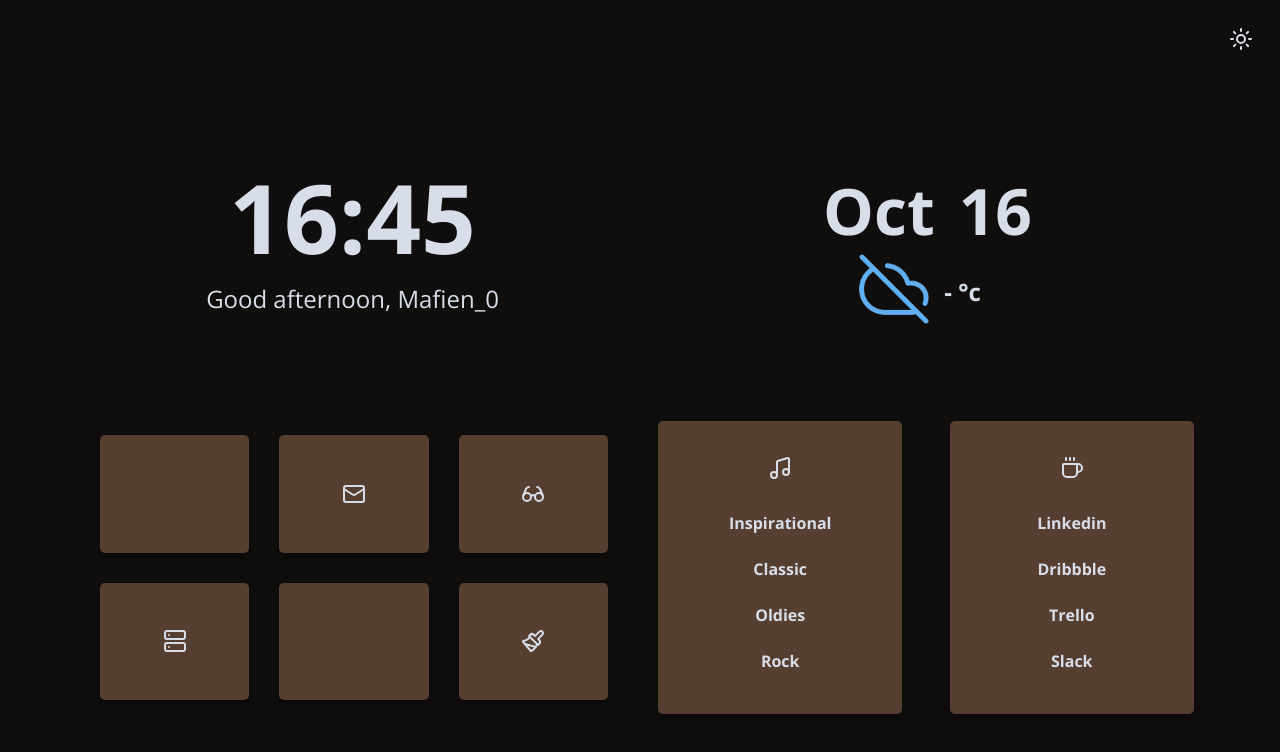
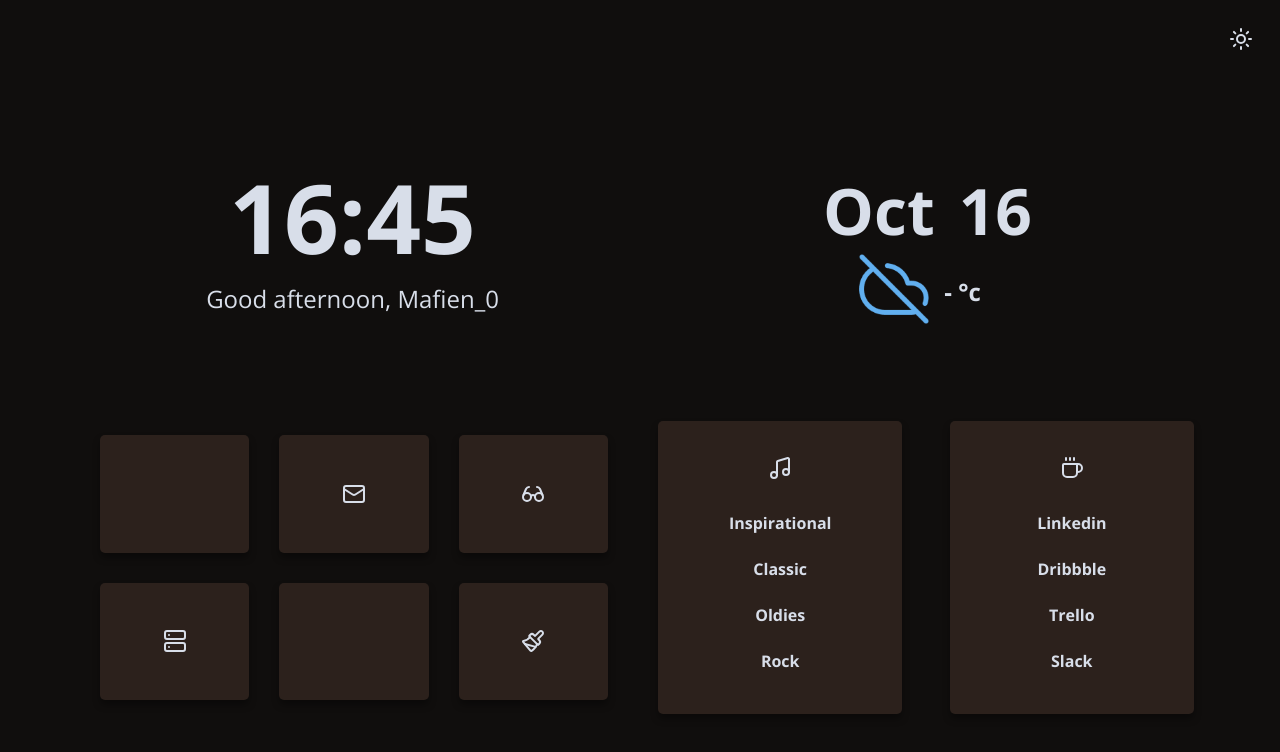
Before and after one commit to Mafien01/bento, a website: page index.html in a window 1280 px wide. Both pictures are taken after a click on the button 1241 px from the left and 40 px from the top of the page. Drawn offline with nearby package versions, Linux system fonts and the light colour scheme.

Commit message:
Update app.css

```diff
--- a/app.css
+++ b/app.css
@@ -37,7 +37,7 @@
   /* Dark Colors  */
   --accent: #34271f; /* Hover color */
   --background: #100e0d; /* Background color */
-  --cards: #563f31; /* Cards color */
+  --cards: #2c211c; /* Cards color */
 
   /* Fonts Color */
   --fg: #d8dee9; /* Foreground color */
```
